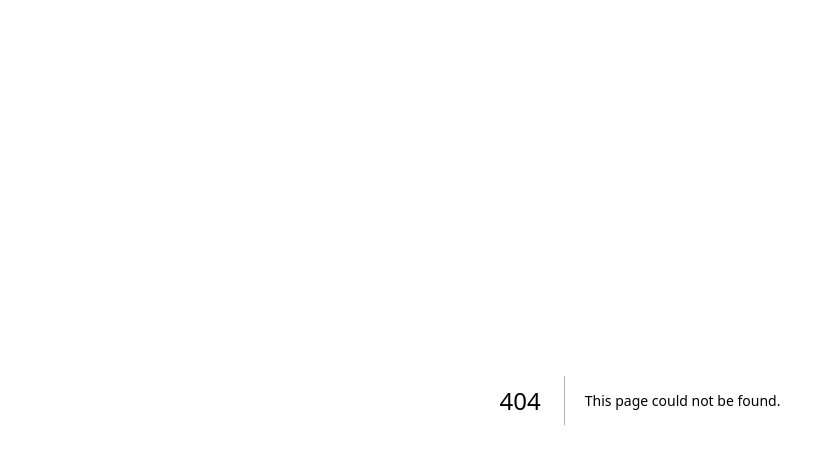
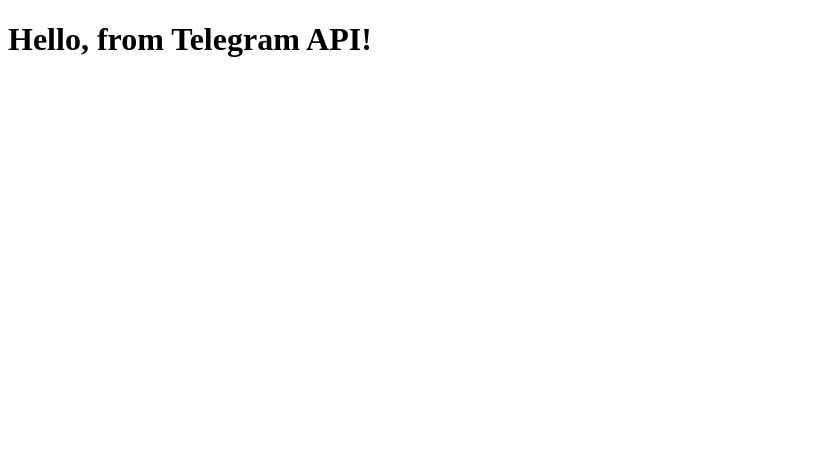
Before and after one commit to tofik-khan/mka-northwest-api, a Next.js app: page /telegram in a window 1280 px wide. Before the commit this address had no page. Shown: the top 464 px of the page, without its empty margins (0-835 px from the left). Built offline with nearby package versions, Linux system fonts and the light colour scheme.

Commit message:
Add Telegram API folder

```diff
--- /dev/null
+++ b/pages/telegram/index.js
@@ -0,0 +1,3 @@
+export default function SendTelegram() {
+    return <h1>Hello, from Telegram API!</h1>;
+}
```
